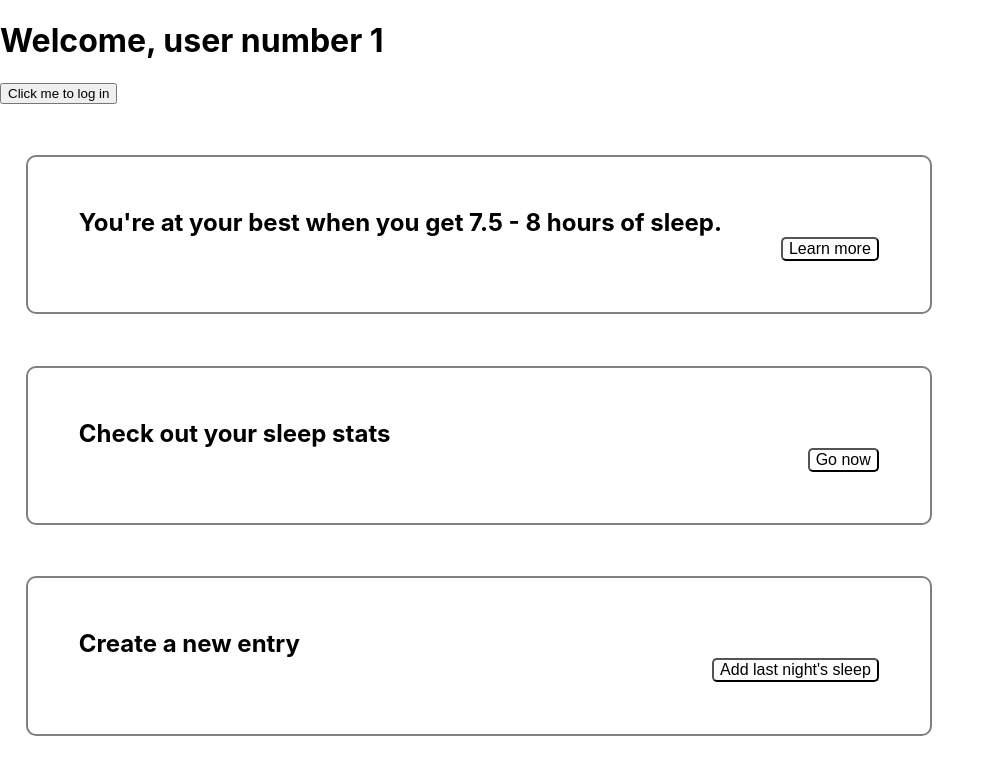
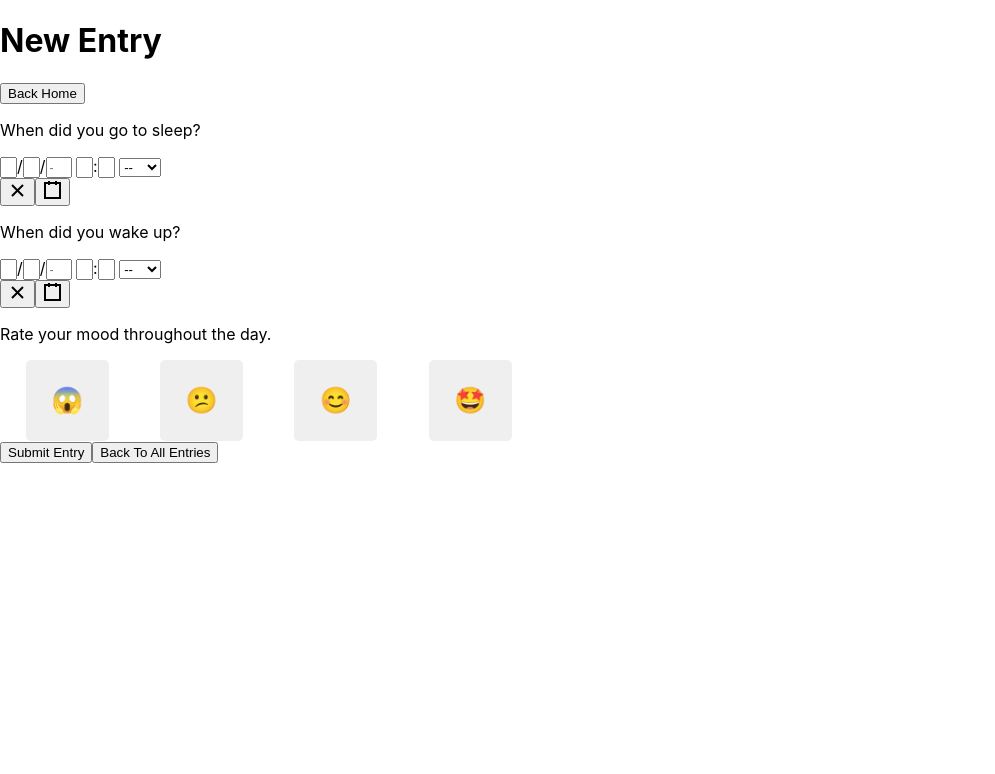
Before and after one commit to buildweek-sleeptracker3/frontend, a React (Create React App) app in the folder sleep-tracker/: page /new-entry in a window 1280 px wide. Shown: the top 774 px of the page, without its empty margins (0-995 px from the left). Built offline with nearby package versions, Linux system fonts and the light colour scheme; sample sign-in values are in the browser's storage.

Commit message:
updated the routing so the URLs make more sense given the data we're using

```diff
--- a/sleep-tracker/src/App.js
+++ b/sleep-tracker/src/App.js
@@ -8,7 +8,8 @@ import Login from './components/Login.js';
 import Signup from './components/Signup.js';
 import Dashboard from './components/Dashboard.js';
 import OptimalSleep from './components/OptimalSleep';
-import WeeklyView from './components/weekly/WeeklyView.js';
+// import WeeklyView from './components/sleepdata/WeeklyView.js';
+import SleepView from './components/sleepdata/SleepView.js'
 import EntryView from './components/EntryView.js';
 
 /*
@@ -41,12 +42,12 @@ function App() {
 
         <PrivateRoute path='/dashboard' component = {Dashboard}/>
 
-        <PrivateRoute path='/weekly-view/:date' component = {WeeklyView}/>
+        <PrivateRoute path='/view-sleep-data' component = {SleepView}/>
 
-        <PrivateRoute path ='/entry/:date' component = {EntryView}/>
+        {/* <PrivateRoute path ='/entry/:date' component = {EntryView}/> */}
 
 
-        <PrivateRoute path='/entry' component = {EntryView}/>
+        <PrivateRoute path='/new-entry' component = {EntryView}/>
 
 
         <PrivateRoute path='/' component = {Home}/>
--- a/sleep-tracker/src/components/EntryView.js
+++ b/sleep-tracker/src/components/EntryView.js
@@ -96,13 +96,13 @@ const EntryView = props => {
         //If we are adding a new entry, send a post request to do that entry and set the state to not editing anymore.
             //TODO: calculate the hours, dynamic userID
             props.addSleepData({userId: props.userId, sleep_start: entry.sleep_start, sleep_end: entry.sleep_end, hours: hoursSlept, mood: entry.mood})
-            history.push("/weekly-view/date")
+            history.push("/view-sleep-data")
         }
     }
 
     const handleNavToEntries = event => {
         event.preventDefault();
-        history.push("/weekly-view/date")
+        history.push("/view-sleep-data")
     }
 
     const handleCancelEdit = event => {
--- a/sleep-tracker/src/components/Home.js
+++ b/sleep-tracker/src/components/Home.js
@@ -76,9 +76,9 @@ const Home = props => {
             case "dashboard":
                 return history.push("/dashboard")
             case "stats":
-                return history.push("/weekly-view/date") //this should reflect a week from today
+                return history.push("/view-sleep-data") //this should reflect a week from today
             case "add":
-                return history.push("/entry/new-entry")
+                return history.push("/new-entry")
             default:
                 return null
         }
--- a/sleep-tracker/src/components/weekly/WeeklyView.js
+++ b/sleep-tracker/src/components/sleepdata/SleepView.js
@@ -27,7 +27,7 @@ const WeeklyView = props => {
 
     const handleNew = event => {
         event.preventDefault()
-        history.push("/entry/new-entry")
+        history.push('/new-entry')
     }
 
     useEffect(_ => {
```
Also changed, not shown: sleep-tracker/src/components/sleepdata/DayDisplayCard.js (renamed from sleep-tracker/src/components/weekly/DayDisplayCard.js).
